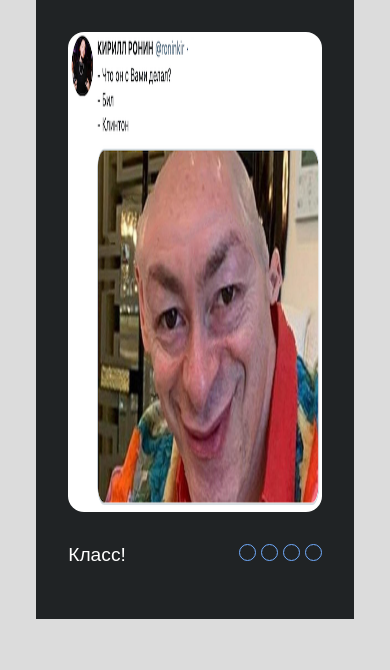
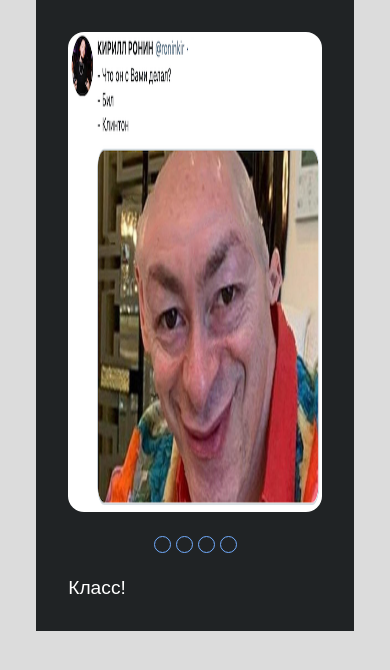
Before and after one commit to alexOm98/cssMemSlider, a plain HTML site: page cssMemSlider/index.html in a window 390 px wide. Drawn offline with nearby package versions, Linux system fonts and the light colour scheme.

Commit message:
feat: add adaptivity (Wed, May 11, 2022 23:50:40)

```diff
--- a/cssMemSlider/style.css
+++ b/cssMemSlider/style.css
@@ -42,7 +42,7 @@ p{
 }
 .texts{
     display:inline-block;
-    margin-top: 2rem;
+    margin-top: 1.5rem;
 }
 .text{
     width: 0;
@@ -62,7 +62,7 @@ p{
     gap: 5px;
     align-items: center;
     float: right;
-    margin-top: 2rem;
+    margin-top: 1.5rem;
 }
 label{
     border: 0.1rem solid #72adff;
@@ -71,6 +71,23 @@ label{
     height: 15px;
     background: transparent;
 }
-#slide1:checked + label{
-    background-color: blanchedalmond;
+@media (max-width: 769px) {
+    .slider{
+        display: flex;
+        flex-direction: column;
+        gap: 1.5rem;
+    }
+    .controls{
+        margin: 0;
+        display: flex;
+        float: none;
+        order: 2;
+        align-self: center;
+    }
+    .texts{
+        display: block;
+        margin: 0;
+        order: 3;
+    }
+
 }
```
